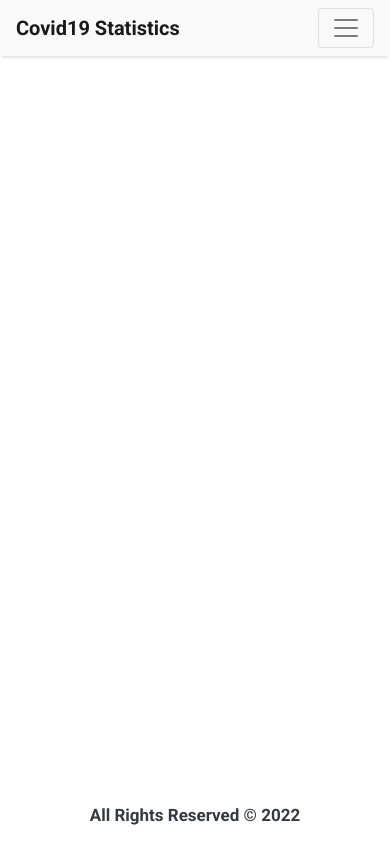
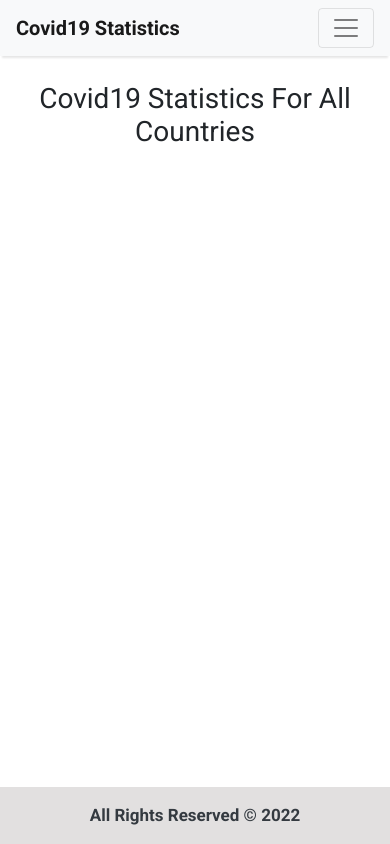
Before and after one commit to BatoolBtoush/covid-django, a Django app: page /allcountries in a window 390 px wide. Run offline with Django 4.2, Linux system fonts and the light colour scheme; data that the repository does not hold is empty; some libraries are stand-ins or nearby versions.

Commit message:
still not done

```diff
--- a/covid_19_app/views.py
+++ b/covid_19_app/views.py
@@ -1,26 +1,24 @@
-from django.shortcuts import render, HttpResponse
+from django.shortcuts import render
 import requests
-from django.views.generic import ListView
+# from django.views.generic import ListView
 
-# Create your views here.
 
 def home(request):
     first_response = requests.get('https://api.covid19api.com/world/total').json()
     # second_response = requests.get('https://api.covid19api.com/country/south-africa/status/confirmed?from=2020-09-06T00:00:00Z&to=2020-09-11T00:00:00Z').json()
-    second_response = requests.get('https://api.covid19api.com/countries').json()
+    second_response = requests.get('https://api.covid19api.com/summary').json()
+
+    if request.method == 'POST':
+        selected_country = request.POST['selected_country']
+        print('here', selected_country)
+
+
     my_list = []
-    for i in range(0, len(second_response)):
-        my_list.append(second_response[i]['Country'])
+    for i in range(0, len(second_response['Countries'])):
+        my_list.append(second_response['Countries'][i]['Country'])
     return render(request, 'home.html', {'first_response':first_response, 'my_list': my_list})
 
 
-# def search(request):
-#     response = requests.get('https://api.covid19api.com/countries').json()
-#     my_list = []
-#     for i in range(0, len(response)):
-#         my_list.append(response[i]['Country'])
-#     context = {'my_list': my_list}
-#     return render(request, 'home.html', context)
 
 
 def country(request):
--- a/templates/_base.html
+++ b/templates/_base.html
@@ -38,6 +38,10 @@
             box-shadow: 0 16px 48px #E3E7EB;
             padding-top: 10px;
         }
+        footer {
+            box-shadow: 0 4px 2px -2px rgba(0, 0, 0, 0.1);
+            background-color: #e2e0e0;
+       }
 
     </style>
 
@@ -53,13 +57,13 @@
             <div class="collapse navbar-collapse" id="navbarResponsive">
                 <ul class="navbar-nav ml-auto">
                     <li class="nav-item text-black">
-                        <a class="nav-link text-black font-weight-bold" href="#">Home</a>
+                        <a class="nav-link text-black font-weight-bold" href="{% url 'home' %}">Home</a>
                     </li>
                     <li class="nav-item text-black">
                         <a class="nav-link text-black font-weight-bold" href="{% url 'all_countries' %}">All Countries</a>
                     </li>
                     <li class="nav-item text-black">
-                        <a class="nav-link text-black font-weight-bold" href="#">My Records</a>
+                        <a class="nav-link text-black font-weight-bold" href="{% url 'all_countries' %}">My Records</a>
                     </li>
                 </ul>
             </div>
--- a/templates/allcountries.html
+++ b/templates/allcountries.html
@@ -1,19 +1,26 @@
 {% extends '_base.html' %}
 
 
-{% block page_title %} All Countries {% endblock %}
+{% block page_title %} Covid19 Statistics For All Countries {% endblock %}
 
 
 {% block content %}
 
 
+<br>
+
+
+<h3 class="text-center">Covid19 Statistics For All Countries  </h3>
+
+<br>
+
 {% for object in my_new_list %}
 
 
-<div class="row">
-    <div class="col-sm-6">
+<div class="row justify-content-center">
+    <div class="col-sm-10 d-flex justify-content-center">
         <div class="card text-dark text-center" style="width: 20rem;">
-            <div class="card-body">
+            <div class="card-block card-body">
                 <h5 class="card-header">Country: {{object.Country}}</h5>
                 <p class="card-text">Total Confirmed: {{object.TotalConfirmed}} </p>
                 <p class="card-text">Total Deaths: {{object.TotalDeaths}} </p>
```
Also changed, not shown: templates/home.html (+30 -32 lines).
